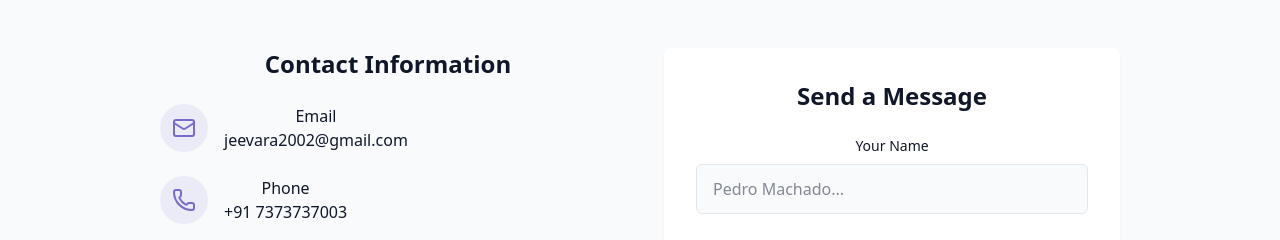
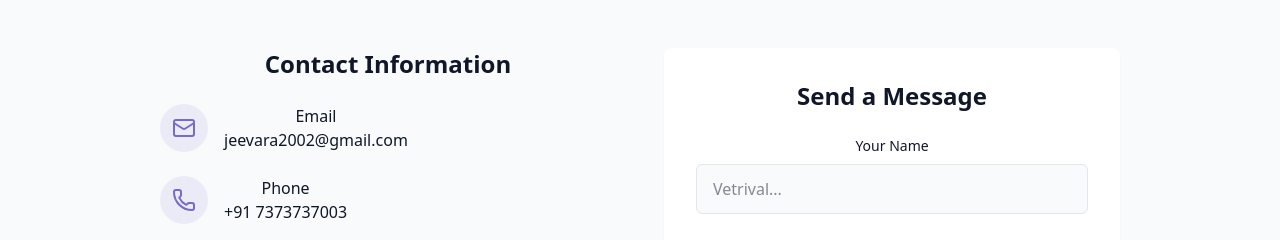
Before and after one commit to gitrands/portfolio, a React (Vite) app: page / in a window 1280 px wide. Shown: the part 3488-3728 px from the top of the page. Built offline with nearby package versions, Linux system fonts and the light colour scheme.

Commit message:
Update ContactSection.jsx

```diff
--- a/src/components/ContactSection.jsx
+++ b/src/components/ContactSection.jsx
@@ -130,7 +130,7 @@ export const ContactSection = () => {
                   name="name"
                   required
                   className="w-full px-4 py-3 rounded-md border border-input bg-background focus:outline-hidden foucs:ring-2 focus:ring-primary"
-                  placeholder="Pedro Machado..."
+                  placeholder="Vetrival..."
                 />
               </div>
 
```
